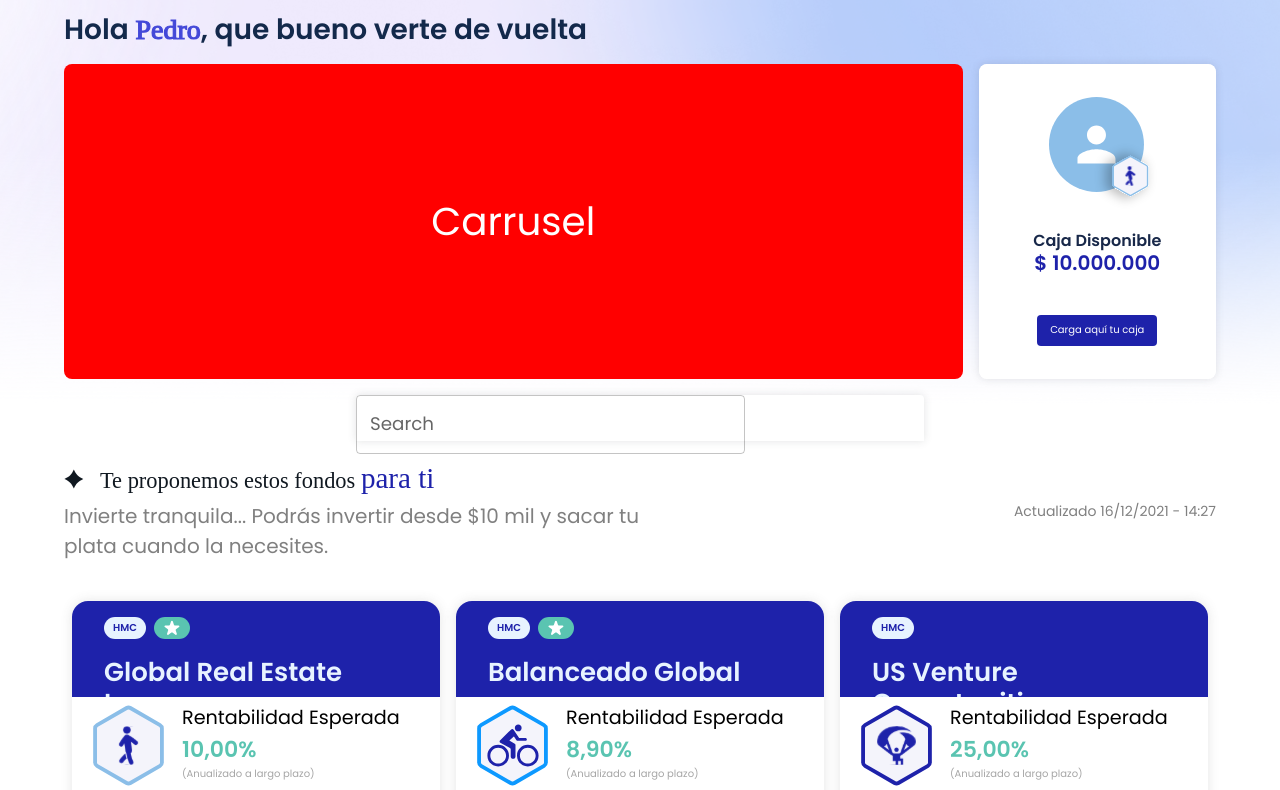
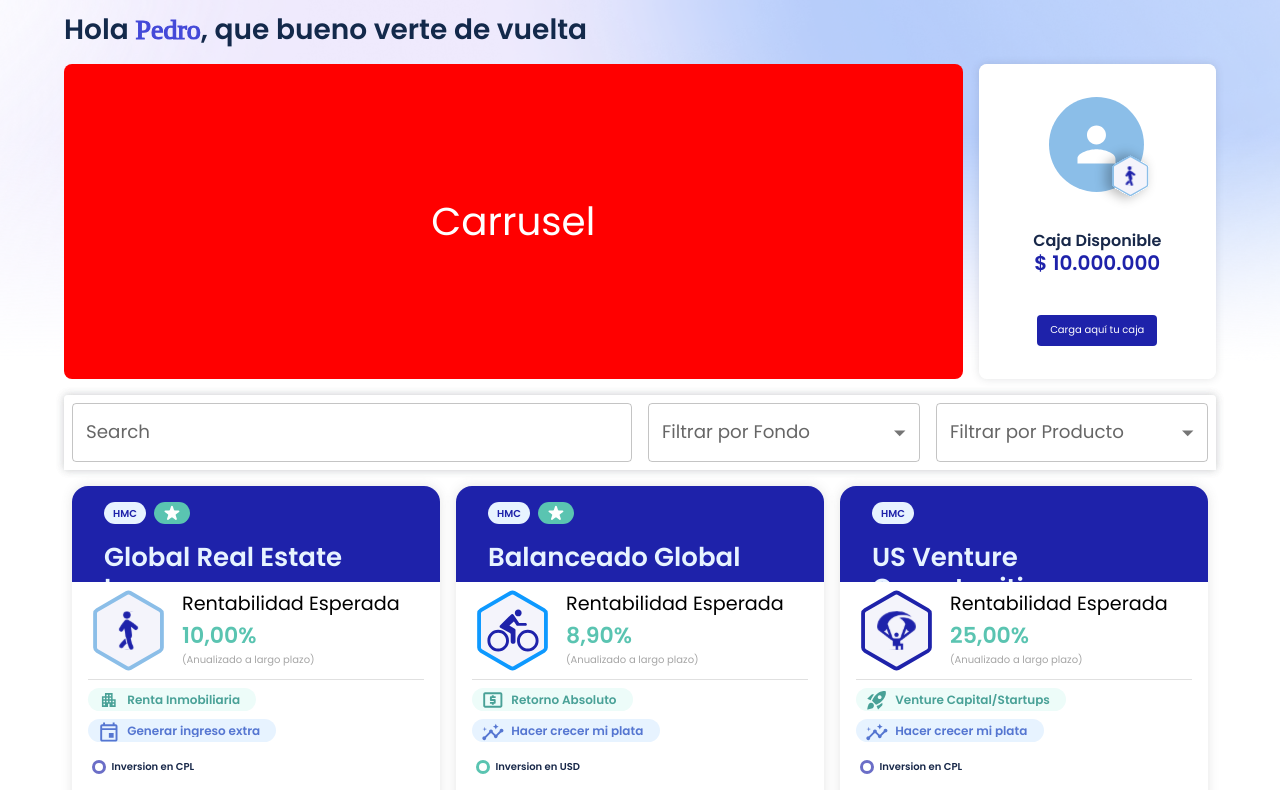
Before and after one commit to PandaDesigner/xcala-mui, a React (Vite) app: page / in a window 1280 px wide. Shown: the top 790 px of the page. Built offline with nearby package versions, Linux system fonts and the light colour scheme; a web font is replaced by a local one.

Commit message:
full filter

```diff
--- a/src/components/newDasborad/FilterSection/FilterSection.components.jsx
+++ b/src/components/newDasborad/FilterSection/FilterSection.components.jsx
@@ -8,12 +8,13 @@ export const FilterSection = styled(Stack)({
   position: "relative",
   isolation: "isolate",
   flexDirection: "row",
-	//width: '1392px',
+  width: "100%",
   justifyContent: "center",
   alignItems: "center",
   padding: "0px",
   boxSizing: "border-box",
   //height: '86px',
+  //padding:"8px"
 });
 
 export const ContentFilter = styled(Stack)({
@@ -27,17 +28,18 @@ export const ContentFilter = styled(Stack)({
   flex: "1",
   margin: "0px",
   //height: '46px',
-	//width: '1352px',
+  width: "50%",
 });
 
-export const SearchFilter = styled("from")({
+export const SearchFilter = styled("form")({
   position: "relative",
   isolation: "isolate",
+  //display: "flex",
   //flexDirection: 'row',
-	width: "568px",
-	height: "46px",
-	//justifyContent: 'flex-start',
+  width: "50%",
+  //height: "46px",
+  justifyContent: "flex-start",
   //alignItems: 'flex-start',
-	padding: "0px 8px 0px 0px",
+  padding: "8px",
   boxSizing: "border-box",
 });
--- a/src/components/newDasborad/FilterSection/FilterShearch.jsx
+++ b/src/components/newDasborad/FilterSection/FilterShearch.jsx
@@ -1,21 +1,132 @@
 import { useState } from "react";
-import { SearchFilter } from "./FilterSection.components.jsx";
-import { TextField } from "@mui/material";
+import {
+  SearchFilter,
+  FilterSection,
+  ContentFilter,
+} from "./FilterSection.components.jsx";
+import {
+  TextField,
+  FormControl,
+  InputLabel,
+  Select,
+  OutlinedInput,
+  MenuItem,
+  Checkbox,
+  ListItemText,
+} from "@mui/material";
 
+const ITEM_HEIGHT = 48;
+const ITEM_PADDING_TOP = 8;
+const nameFilter = "Filtrar por Fondo";
+const nameProdut = "Filtrar por Producto";
+
+const MenuProps = {
+  PaperProps: {
+    style: {
+      maxHeight: ITEM_HEIGHT * 4.5 + ITEM_PADDING_TOP,
+      //width: 250,
+    },
+  },
+};
+
+const filterFund = [
+  "Fondos Conservadores",
+  "Fondos Moderados",
+  "Fondos Agresivos",
+  "Inversiones en USD",
+  "Inversiones en CPL",
+];
+
+const typeProduct = ["Fondo", "Portafolios"];
 
 export const FilterShearch = () => {
+  const [fundName, setFoundName] = useState([]);
+  const [produtName, setProdutName] = useState([]);
   const [shearch, setShearch] = useState("");
+
+  const handleChange = (event) => {
+    const {
+      target: { value },
+    } = event;
+    setFoundName(
+      // On autofill we get a stringified value.
+      typeof value === "string" ? value.split(",") : value
+    );
+  };
+  const handleChangeProduct = (event) => {
+    const {
+      target: { value },
+    } = event;
+    setProdutName(
+      // On autofill we get a stringified value.
+      typeof value === "string" ? value.split(",") : value
+    );
+  };
+
   return (
-		<>
+    <FilterSection>
       <SearchFilter>
         <TextField
+          fullWidth
+          sx={{ width: "100%" }}
           id="outlined-basic"
           label="Search"
           variant="outlined"
           value={shearch}
           onChange={(e) => setShearch(e.target.value)}
+          backgroundColor="rgba(255, 255, 255, 1)"
         />
       </SearchFilter>
-		</>
+      <ContentFilter>
+        <FormControl sx={{ m: 1, width: "50%" }}>
+          <InputLabel id="demo-multiple-checkbox-label">
+            {`${nameFilter}`}
+          </InputLabel>
+          <Select
+            labelId="demo-multiple-checkbox-label"
+            id="demo-multiple-checkbox"
+            multiple
+            value={fundName}
+            onChange={handleChange}
+            input={<OutlinedInput label={`${nameFilter}`} />}
+            renderValue={(selected) => selected.join(", ")}
+            MenuProps={MenuProps}
+          >
+            {filterFund.map((fund) => {
+              return (
+                <MenuItem key={fund} value={fund}>
+                  <Checkbox checked={fundName.indexOf(fund) > -1} />
+                  <ListItemText primary={fund} />
+                </MenuItem>
+              );
+            })}
+          </Select>
+        </FormControl>
+        <FormControl sx={{ m: 1, width: "50%" }}>
+          <InputLabel id="demo-multiple-checkbox-label">
+            {`${nameProdut}`}
+          </InputLabel>
+          <Select
+            labelId="demo-multiple-checkbox-label"
+            id="demo-multiple-checkbox-product"
+            multiple
+            value={produtName}
+            onChange={handleChangeProduct}
+            input={<OutlinedInput label={`${nameProdut}`} />}
+            renderValue={(selected) => selected.join(", ")}
+            MenuProps={MenuProps}
+          >
+            {typeProduct.map((fund) => {
+              return (
+                <MenuItem key={fund} value={fund}>
+                  <Checkbox checked={produtName.indexOf(fund) > -1} />
+                  <ListItemText primary={fund} />
+                </MenuItem>
+              );
+            })}
+          </Select>
+        </FormControl>
+      </ContentFilter>
+    </FilterSection>
   );
 };
--- a/src/components/newViewPortafolio/ProductView.jsx
+++ b/src/components/newViewPortafolio/ProductView.jsx
@@ -1,5 +1,10 @@
 import { Grid, Stack, Typography } from "@mui/material";
-import { BackgroundDashboard, CarrselContent, SectionCaja, SectionHeader } from "../newDasborad/DasboardComponent.jsx";
+import {
+  BackgroundDashboard,
+  CarrselContent,
+  SectionCaja,
+  SectionHeader,
+} from "../newDasborad/DasboardComponent.jsx";
 import { GreetingDashboard } from "../newDasborad/GreetingDashboard.jsx";
 import { HandlerCapital } from "../../helper/FuntionesHelpers.js";
 import { CajaSection } from "../newDasborad/CajaSection.jsx";
@@ -9,12 +14,9 @@ import { CardsFound } from "../newDasborad/CardsProduct/CardsFound.jsx";
 
 import { SectionFilter } from "../../components/newDasborad/FilterSection/SectionFilter.jsx";
 
-
-
-const name = "Pedro"
-const perfil = "conservador"
-const cashAmount = "10.000.000"
-
+const name = "Pedro";
+const perfil = "conservador";
+const cashAmount = "10.000.000";
 
 export const ProductView = () => {
   return (
@@ -70,10 +72,11 @@ export const ProductView = () => {
             <CajaSection perfil={perfil} cashAmount={cashAmount} />
           </SectionCaja>
         </SectionHeader>
-        <SectionFilter/>
 
-        <DiviaiderSectionText width={"100%"} />
+        <SectionFilter />
 
+        {/* <DiviaiderSectionText width={"100%"} />
+         */}
         <Grid
           width={"100%"}
           rowSpacing={2}
@@ -90,7 +93,6 @@ export const ProductView = () => {
             motivation={"Generar ingreso extra"}
             foundTerm="Anualizado a largo plazo"
             fundPerfile={true}
-
           />
           <CardsFound
             profileCards="Moderado"
@@ -101,7 +103,6 @@ export const ProductView = () => {
             motivation={"Hacer crecer mi plata"}
             foundTerm="Anualizado a largo plazo"
             fundPerfile={true}
-
           />
           <CardsFound
             profileCards="Agresivo"
@@ -112,9 +113,7 @@ export const ProductView = () => {
             motivation={"Hacer crecer mi plata"}
             foundTerm="Anualizado a largo plazo"
             fundPerfile={false}
-
           />
-
         </Grid>
       </Stack>
     </BackgroundDashboard>
```
Also changed, not shown: src/components/newDasborad/FilterSection/SectionFilter.jsx (+5 -5 lines). Lines whose indentation alone changed are shown as unchanged.
